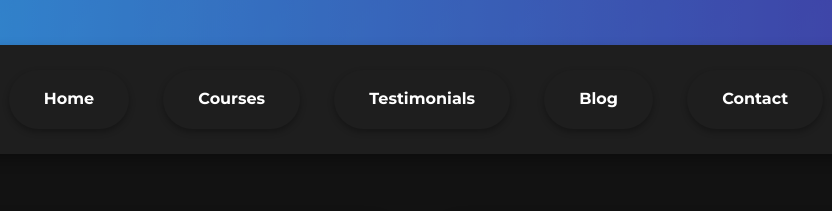
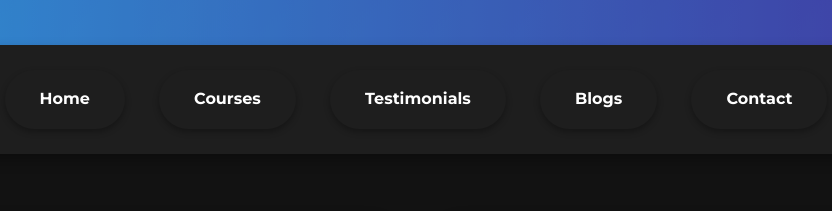
Before and after one commit to Daya41251/LearnoHub, a plain HTML site: page index.html in a window 1280 px wide. Shown: the part 446-657 px from the top of the page, 224-1056 px from the left. Drawn offline with Linux system fonts and the light colour scheme.

Commit message:
Changes Added

```diff
--- a/index.html
+++ b/index.html
@@ -455,7 +455,7 @@
         <a href="index.html">Home</a>
         <a href="#courses">Courses</a>
         <a href="#testimonials">Testimonials</a>
-        <a href="blog.html">Blog</a>
+        <a href="blog.html">Blogs</a>
         <a href="#contact">Contact</a>
     </nav>
 
```
